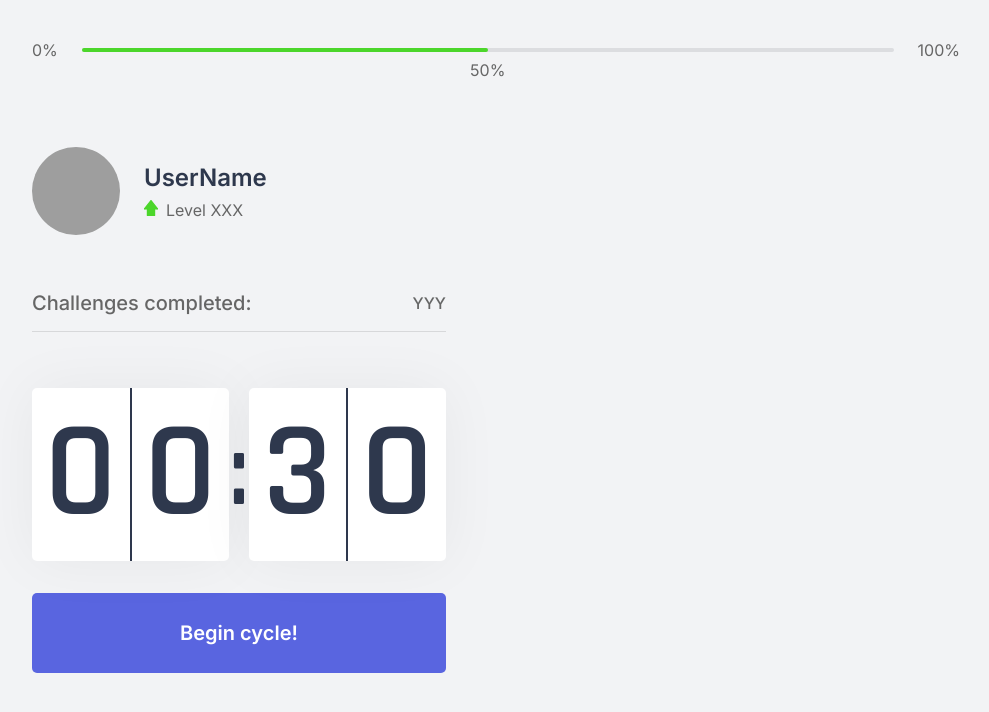
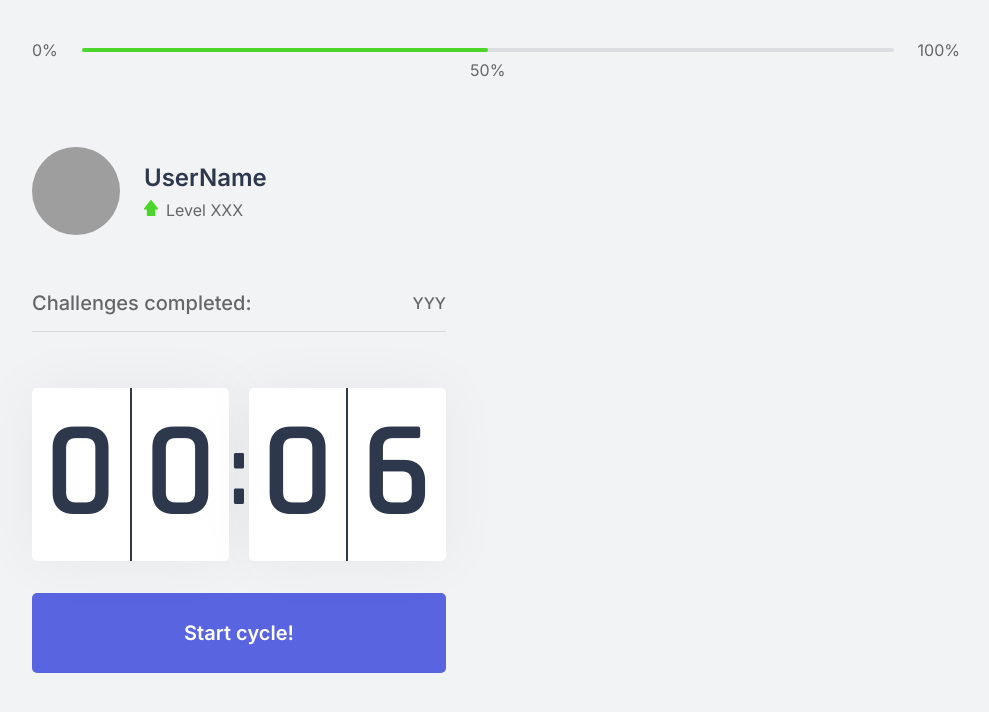
Before and after one commit to KenjiNishi/fe-nextjs-pomodoro-timer, a Next.js app: page / in a window 1280 px wide. Shown: the top 712 px of the page, without its empty margins (144-1133 px from the left). Built offline with nearby package versions, Linux system fonts and the light colour scheme; grey boxes are pictures that could not be loaded.

Commit message:
Button logic for Contdown ended/canceled/started

```diff
--- a/src/components/Countdown.tsx
+++ b/src/components/Countdown.tsx
@@ -2,9 +2,12 @@
 
 import {useState, useEffect} from 'react';
 
+let countdownTimeout: NodeJS.Timeout;
+
 export function Countdown(){
-    const [time,setTime] = useState(0.5 * 60);
-    const [active, setActive] = useState(false);
+    const [time,setTime] = useState(.1 * 60);
+    const [isActive, setIsActive] = useState(false);
+    const [hasFinished, setHasFinished] = useState(false);
 
     const minutes = Math.floor(time/60);
     const seconds = Math.floor(time%60);
@@ -13,20 +16,28 @@
     const [secondL, secondR] = String(seconds).padStart(2,'0').split('');
 
     function startCountdown(){
-        setActive(true);
+        setIsActive(true);
+
+    }
+
+    function resetCountdown(){
+        clearTimeout(countdownTimeout);
+        setIsActive(false);
+        setTime(25*60);
 
     }
 
     useEffect(()=>{
-        if (active && time > 0){
-            setTimeout(()=>{
+        if (isActive && time > 0){
+            countdownTimeout = setTimeout(()=>{
                 setTime(time-1);
             }, 1000)
         }
-        if (time === 0){
-            setActive(false);
+        else if (isActive && time === 0){
+            setHasFinished(true);
+            setIsActive(false);
         }
-    }, [active, time])
+    }, [isActive, time])
 
     return(
         <div>
@@ -42,9 +53,36 @@
                 </div>
             </div>
 
-            <button type="button" className={styles.countdownButton} onClick={startCountdown}>
-                Begin cycle!
-            </button>
+            { hasFinished ? (
+                <button
+                    disabled
+                    className={styles.countdownButton}
+                >
+                Cycle ended
+                </button>
+            ):(
+                <>
+                {isActive?
+                (
+                    <button type="button"
+                        className={`${styles.countdownButton} ${styles.countdownButtonActive}`}
+                        onClick={resetCountdown}
+                        >
+                        Abandon
+                    </button>
+                )
+                :
+                (
+                    <button type="button"
+                        className={styles.countdownButton}
+                        onClick={startCountdown}
+                    >
+                        Start cycle!
+                    </button>)
+                }
+                </>
+            )
+            }
         </div>
 
     )
--- a/src/styles/components/Countdown.module.css
+++ b/src/styles/components/Countdown.module.css
@@ -56,6 +56,22 @@
     transition: background-color 0.42s;
 }
 
-.countdownButton:hover{
+.countdownButton:not([disabled]):hover{
     background: var(--blue-dark);
 }
+
+.countdownButtonActive{
+    background: var(--white);
+    color: var(--title);
+}
+
+.countdownButtonActive:not(:disabled):hover{
+    background: var(--red);
+    color: var(--white);
+}
+
+.countdownButton:disabled {
+    background: var(--white);
+    color: var(--text);
+    cursor: not-allowed;
+}
```
